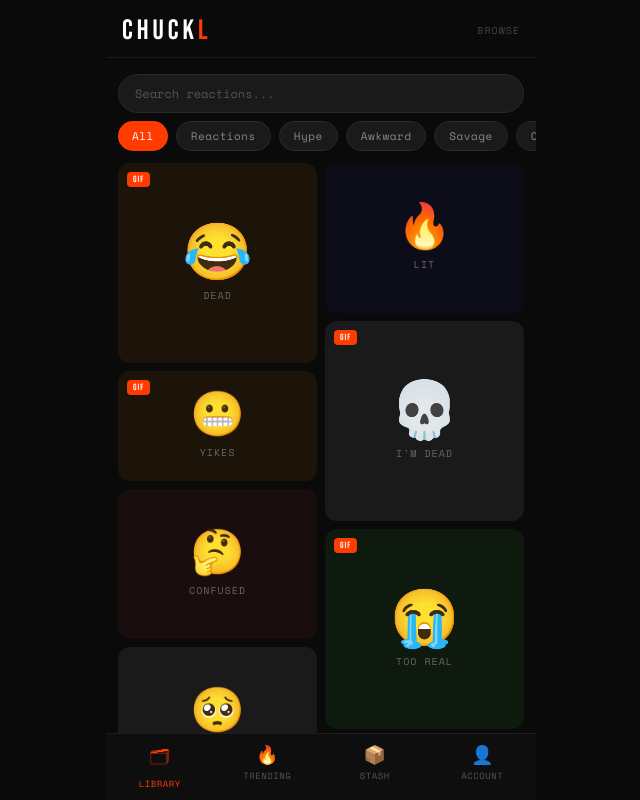
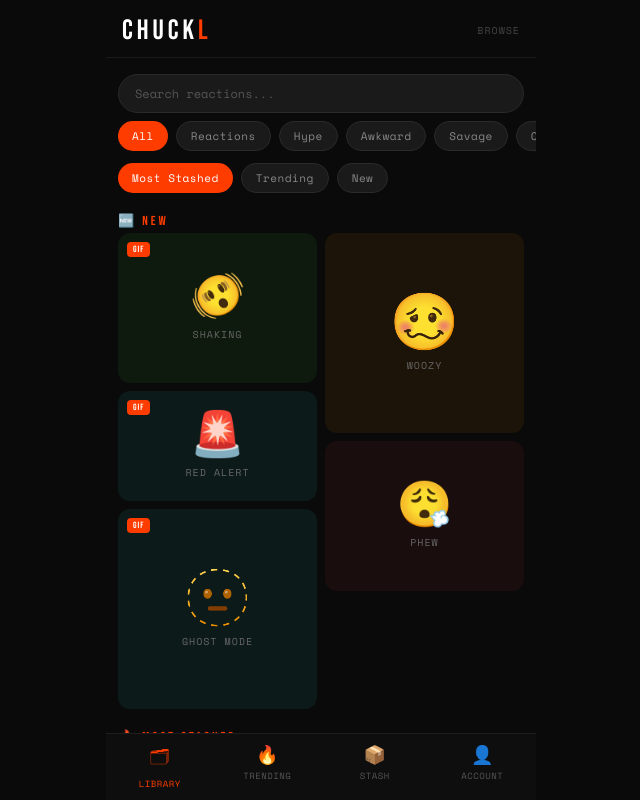
Before and after one commit to zhunton/chuckl, a React (Vite) app: page / in a window 1280 px wide. Shown: the whole page, without its empty margins (319-959 px from the left). Built offline with nearby package versions, Linux system fonts and the light colour scheme.

Commit message:
Chuckl v3: stash counts, sort controls, trending ranks, discovery window

```diff
--- a/src/App.jsx
+++ b/src/App.jsx
@@ -1,4 +1,4 @@
-import { useState, useCallback } from 'react'
+import { useState, useCallback, useMemo } from 'react'
 
 // ─── Mock Data ───────────────────────────────────────────────────────────────
 const CATEGORIES = [
@@ -7,30 +7,38 @@ const CATEGORIES = [
 ]
 
 const MEME_DATA = [
-  { id: 1,  emoji: '😂', label: 'Dead',          category: 'Reactions',  aspect: 'tall',   isGif: true  },
-  { id: 2,  emoji: '🔥', label: 'Lit',           category: 'Hype',       aspect: 'square', isGif: false },
-  { id: 3,  emoji: '😬', label: 'Yikes',         category: 'Awkward',    aspect: 'wide',   isGif: true  },
-  { id: 4,  emoji: '💀', label: "I'm Dead",      category: 'Savage',     aspect: 'tall',   isGif: true  },
-  { id: 5,  emoji: '🤔', label: 'Confused',      category: 'Confused',   aspect: 'square', isGif: false },
-  { id: 6,  emoji: '😭', label: 'Too Real',      category: 'Relatable',  aspect: 'tall',   isGif: true  },
-  { id: 7,  emoji: '🥺', label: 'Please',        category: 'Wholesome',  aspect: 'square', isGif: false },
-  { id: 8,  emoji: '🙅', label: 'Hard No',       category: 'No Thanks',  aspect: 'wide',   isGif: true  },
-  { id: 9,  emoji: '💯', label: 'Facts',         category: 'Agreement',  aspect: 'square', isGif: false },
-  { id: 10, emoji: '😱', label: 'No Way',        category: 'Shock',      aspect: 'tall',   isGif: true  },
-  { id: 11, emoji: '🤣', label: 'Rolling',       category: 'Reactions',  aspect: 'wide',   isGif: true  },
-  { id: 12, emoji: '🚀', label: "Let's Go",      category: 'Hype',       aspect: 'tall',   isGif: false },
-  { id: 13, emoji: '😅', label: 'Awkward...',    category: 'Awkward',    aspect: 'square', isGif: true  },
-  { id: 14, emoji: '😤', label: 'Not It',        category: 'Savage',     aspect: 'wide',   isGif: false },
-  { id: 15, emoji: '🫠', label: 'Melting',       category: 'Relatable',  aspect: 'tall',   isGif: true  },
-  { id: 16, emoji: '🤯', label: 'Mind Blown',    category: 'Shock',      aspect: 'square', isGif: true  },
-  { id: 17, emoji: '🫶', label: 'Big Love',      category: 'Wholesome',  aspect: 'tall',   isGif: false },
-  { id: 18, emoji: '🙌', label: 'Agreed',        category: 'Agreement',  aspect: 'wide',   isGif: true  },
-  { id: 19, emoji: '😵', label: 'Dizzy',         category: 'Confused',   aspect: 'square', isGif: true  },
-  { id: 20, emoji: '🫡', label: 'Understood',    category: 'No Thanks',  aspect: 'tall',   isGif: false },
+  { id: 1,  emoji: '😂', label: 'Dead',          category: 'Reactions',  aspect: 'tall',   isGif: true,  stashCount: 14200, trendingScore: 10820, isNew: false },
+  { id: 2,  emoji: '🔥', label: 'Lit',           category: 'Hype',       aspect: 'square', isGif: false, stashCount: 8900,  trendingScore: 6480,  isNew: false },
+  { id: 3,  emoji: '😬', label: 'Yikes',         category: 'Awkward',    aspect: 'wide',   isGif: true,  stashCount: 5600,  trendingScore: 4150,  isNew: false },
+  { id: 4,  emoji: '💀', label: "I'm Dead",      category: 'Savage',     aspect: 'tall',   isGif: true,  stashCount: 11300, trendingScore: 8340,  isNew: false },
+  { id: 5,  emoji: '🤔', label: 'Confused',      category: 'Confused',   aspect: 'square', isGif: false, stashCount: 3400,  trendingScore: 2190,  isNew: false },
+  { id: 6,  emoji: '😭', label: 'Too Real',      category: 'Relatable',  aspect: 'tall',   isGif: true,  stashCount: 9800,  trendingScore: 7510,  isNew: false },
+  { id: 7,  emoji: '🥺', label: 'Please',        category: 'Wholesome',  aspect: 'square', isGif: false, stashCount: 7200,  trendingScore: 5290,  isNew: false },
+  { id: 8,  emoji: '🙅', label: 'Hard No',       category: 'No Thanks',  aspect: 'wide',   isGif: true,  stashCount: 4100,  trendingScore: 2870,  isNew: false },
+  { id: 9,  emoji: '💯', label: 'Facts',         category: 'Agreement',  aspect: 'square', isGif: false, stashCount: 6700,  trendingScore: 4960,  isNew: false },
+  { id: 10, emoji: '😱', label: 'No Way',        category: 'Shock',      aspect: 'tall',   isGif: true,  stashCount: 12800, trendingScore: 11230, isNew: false },
+  { id: 11, emoji: '🤣', label: 'Rolling',       category: 'Reactions',  aspect: 'wide',   isGif: true,  stashCount: 10500, trendingScore: 7920,  isNew: false },
+  { id: 12, emoji: '🚀', label: "Let's Go",      category: 'Hype',       aspect: 'tall',   isGif: false, stashCount: 7800,  trendingScore: 5600,  isNew: false },
+  { id: 13, emoji: '😅', label: 'Awkward...',    category: 'Awkward',    aspect: 'square', isGif: true,  stashCount: 2900,  trendingScore: 1840,  isNew: false },
+  { id: 14, emoji: '😤', label: 'Not It',        category: 'Savage',     aspect: 'wide',   isGif: false, stashCount: 1800,  trendingScore: 1050,  isNew: false },
+  { id: 15, emoji: '🫠', label: 'Melting',       category: 'Relatable',  aspect: 'tall',   isGif: true,  stashCount: 9100,  trendingScore: 6730,  isNew: false },
+  { id: 16, emoji: '🤯', label: 'Mind Blown',    category: 'Shock',      aspect: 'square', isGif: true,  stashCount: 13500, trendingScore: 10180, isNew: false },
+  { id: 17, emoji: '🫶', label: 'Big Love',      category: 'Wholesome',  aspect: 'tall',   isGif: false, stashCount: 5300,  trendingScore: 3640,  isNew: false },
+  { id: 18, emoji: '🙌', label: 'Agreed',        category: 'Agreement',  aspect: 'wide',   isGif: true,  stashCount: 8400,  trendingScore: 6390,  isNew: false },
+  { id: 19, emoji: '😵', label: 'Dizzy',         category: 'Confused',   aspect: 'square', isGif: true,  stashCount: 2200,  trendingScore: 1380,  isNew: false },
+  { id: 20, emoji: '🫡', label: 'Understood',    category: 'No Thanks',  aspect: 'tall',   isGif: false, stashCount: 1400,  trendingScore: 820,   isNew: false },
+  // New items — discovery window
+  { id: 21, emoji: '🫨', label: 'Shaking',       category: 'Reactions',  aspect: 'square', isGif: true,  stashCount: 42,    trendingScore: 390,   isNew: true  },
+  { id: 22, emoji: '🥴', label: 'Woozy',         category: 'Relatable',  aspect: 'tall',   isGif: false, stashCount: 18,    trendingScore: 210,   isNew: true  },
+  { id: 23, emoji: '🚨', label: 'Red Alert',     category: 'Hype',       aspect: 'wide',   isGif: true,  stashCount: 7,     trendingScore: 520,   isNew: true  },
+  { id: 24, emoji: '😮‍💨', label: 'Phew',          category: 'Awkward',    aspect: 'square', isGif: false, stashCount: 31,    trendingScore: 175,   isNew: true  },
+  { id: 25, emoji: '🫥', label: 'Ghost Mode',    category: 'No Thanks',  aspect: 'tall',   isGif: true,  stashCount: 5,     trendingScore: 290,   isNew: true  },
 ]
 
-const TRENDING_IDS = [10, 1, 16, 4, 11, 6, 3, 18, 15, 9, 2, 7]
-const TRENDING_DATA = TRENDING_IDS.map(id => MEME_DATA.find(m => m.id === id)).filter(Boolean)
+// Top 12 by trendingScore for Trending page
+const TRENDING_DATA = [...MEME_DATA]
+  .sort((a, b) => b.trendingScore - a.trendingScore)
+  .slice(0, 12)
 
 const FREE_LIMIT = 30
 
@@ -45,6 +53,11 @@ function getBgColor(emoji) {
   const palette = ['#1a1a1a', '#1c1408', '#0d1a0d', '#1a0d0d', '#0d0d1a', '#1a1a0d', '#0d1a1a']
   const code = emoji.codePointAt(0) || 0
   return palette[code % palette.length]
+}
+
+function formatCount(n) {
+  if (n >= 1000) return `${(n / 1000).toFixed(1).replace(/\.0$/, '')}K`
+  return `${n}`
 }
 
 // ─── Components ──────────────────────────────────────────────────────────────
@@ -157,7 +170,7 @@ function ComingSoonModal({ visible, onClose }) {
   )
 }
 
-function MemeCard({ item, onStash, onCopy, isStashed }) {
+function MemeCard({ item, onStash, onCopy, isStashed, rank }) {
   const [hovered, setHovered] = useState(false)
   const h = aspectHeight(item.aspect)
 
@@ -182,6 +195,8 @@ function MemeCard({ item, onStash, onCopy, isStashed }) {
         fontFamily: 'Space Mono, monospace', fontSize: 10, color: '#666',
         marginTop: 8, letterSpacing: 1, textTransform: 'uppercase',
       }}>{item.label}</div>
+
+      {/* GIF badge */}
       {item.isGif && (
         <div style={{
           position: 'absolute', top: 8, left: 8, background: '#ff3c00',
@@ -189,6 +204,17 @@ function MemeCard({ item, onStash, onCopy, isStashed }) {
           padding: '2px 6px', borderRadius: 4, letterSpacing: 1,
         }}>GIF</div>
       )}
+
+      {/* Trend rank badge */}
+      {rank != null && (
+        <div style={{
+          position: 'absolute', top: item.isGif ? 28 : 8, left: 8,
+          background: '#ff3c00', color: '#fff', fontSize: 9,
+          fontFamily: 'Bebas Neue, sans-serif', padding: '2px 6px',
+          borderRadius: 4, letterSpacing: 1,
+        }}>#{rank}</div>
+      )}
+
       {isStashed && (
         <div style={{ position: 'absolute', top: 8, right: 8, fontSize: 14 }}>📌</div>
       )}
@@ -222,12 +248,18 @@ function MemeCard({ item, onStash, onCopy, isStashed }) {
         >
           COPY
         </button>
+        <div style={{
+          fontFamily: 'Space Mono, monospace', fontSize: 10, color: '#777',
+          letterSpacing: 0.5,
+        }}>
+          {formatCount(item.stashCount)} stashed
+        </div>
       </div>
     </div>
   )
 }
 
-function MemeGrid({ items, onStash, onCopy, stashedIds }) {
+function MemeGrid({ items, onStash, onCopy, stashedIds, rankMap }) {
   const col1 = items.filter((_, i) => i % 2 === 0)
   const col2 = items.filter((_, i) => i % 2 === 1)
 
@@ -235,15 +267,33 @@ function MemeGrid({ items, onStash, onCopy, stashedIds }) {
     <div style={{ display: 'grid', gridTemplateColumns: '1fr 1fr', gap: 8, padding: '0 12px 12px' }}>
       <div style={{ display: 'flex', flexDirection: 'column', gap: 8 }}>
         {col1.map(item => (
-          <MemeCard key={item.id} item={item} onStash={onStash} onCopy={onCopy} isStashed={stashedIds.has(item.id)} />
+          <MemeCard
+            key={item.id} item={item} onStash={onStash} onCopy={onCopy}
+            isStashed={stashedIds.has(item.id)}
+            rank={rankMap ? rankMap[item.id] : undefined}
+          />
         ))}
       </div>
       <div style={{ display: 'flex', flexDirection: 'column', gap: 8 }}>
         {col2.map(item => (
-          <MemeCard key={item.id} item={item} onStash={onStash} onCopy={onCopy} isStashed={stashedIds.has(item.id)} />
+          <MemeCard
+            key={item.id} item={item} onStash={onStash} onCopy={onCopy}
+            isStashed={stashedIds.has(item.id)}
+            rank={rankMap ? rankMap[item.id] : undefined}
+          />
         ))}
       </div>
     </div>
+  )
+}
+
+function SectionLabel({ children }) {
+  return (
+    <div style={{
+      padding: '8px 12px 4px',
+      fontFamily: 'Bebas Neue, sans-serif', fontSize: 13, color: '#ff3c00',
+      letterSpacing: 3,
+    }}>{children}</div>
   )
 }
 
@@ -272,18 +322,68 @@ function CategoryChips({ selected, onSelect }) {
   )
 }
 
+const SORT_OPTIONS = [
+  { id: 'most-stashed', label: 'Most Stashed' },
+  { id: 'trending',     label: 'Trending' },
+  { id: 'new',          label: 'New' },
+]
+
+function SortChips({ selected, onSelect }) {
+  return (
+    <div style={{
+      display: 'flex', gap: 8, padding: '0 12px 12px',
+      scrollbarWidth: 'none', msOverflowStyle: 'none',
+    }}>
+      {SORT_OPTIONS.map(opt => (
+        <button
+          key={opt.id}
+          onClick={() => onSelect(opt.id)}
+          style={{
+            flexShrink: 0, padding: '6px 14px',
+            background: selected === opt.id ? '#ff3c00' : '#1a1a1a',
+            color: selected === opt.id ? '#fff' : '#888',
+            border: selected === opt.id ? 'none' : '1px solid #2a2a2a',
+            borderRadius: 20, fontFamily: 'Space Mono, monospace',
+            fontSize: 11, cursor: 'pointer', letterSpacing: 0.5,
+            transition: 'all 0.15s',
+          }}
+        >{opt.label}</button>
+      ))}
+    </div>
+  )
+}
+
 // ─── Pages ───────────────────────────────────────────────────────────────────
 
 function LibraryPage({ onStash, onCopy, stashedIds }) {
   const [category, setCategory] = useState('All')
   const [search, setSearch] = useState('')
+  const [sort, setSort] = useState('most-stashed')
 
-  const filtered = MEME_DATA.filter(m => {
-    const matchCat = category === 'All' || m.category === category
-    const matchSearch = m.label.toLowerCase().includes(search.toLowerCase()) ||
-                        m.category.toLowerCase().includes(search.toLowerCase())
-    return matchCat && matchSearch
-  })
+  const { newItems, mainItems } = useMemo(() => {
+    const base = MEME_DATA.filter(m => {
+      const matchCat = category === 'All' || m.category === category
+      const matchSearch = m.label.toLowerCase().includes(search.toLowerCase()) ||
+                          m.category.toLowerCase().includes(search.toLowerCase())
+      return matchCat && matchSearch
+    })
+
+    if (sort === 'new') {
+      return { newItems: [], mainItems: base.filter(m => m.isNew) }
+    }
+
+    const newOnes = base.filter(m => m.isNew)
+    const rest = base.filter(m => !m.isNew)
+
+    if (sort === 'trending') {
+      rest.sort((a, b) => b.trendingScore - a.trendingScore)
+    } else {
+      // most-stashed
+      rest.sort((a, b) => b.stashCount - a.stashCount)
+    }
+
+    return { newItems: newOnes, mainItems: rest }
+  }, [category, search, sort])
 
   return (
     <div style={{ flex: 1, overflowY: 'auto' }}>
@@ -301,12 +401,48 @@ function LibraryPage({ onStash, onCopy, stashedIds }) {
         />
       </div>
       <CategoryChips selected={category} onSelect={setCategory} />
-      <MemeGrid items={filtered} onStash={onStash} onCopy={onCopy} stashedIds={stashedIds} />
+      <SortChips selected={sort} onSelect={setSort} />
+
+      {newItems.length > 0 && (
+        <>
+          <SectionLabel>🆕 New</SectionLabel>
+          <MemeGrid items={newItems} onStash={onStash} onCopy={onCopy} stashedIds={stashedIds} />
+        </>
+      )}
+
+      {mainItems.length > 0 && (
+        <>
+          {newItems.length > 0 && (
+            <SectionLabel>
+              {sort === 'trending' ? '📈 Trending' : '🔥 Most Stashed'}
+            </SectionLabel>
+          )}
+          <MemeGrid items={mainItems} onStash={onStash} onCopy={onCopy} stashedIds={stashedIds} />
+        </>
+      )}
+
+      {newItems.length === 0 && mainItems.length === 0 && (
+        <div style={{
+          display: 'flex', flexDirection: 'column', alignItems: 'center',
+          padding: 60, gap: 12,
+        }}>
+          <div style={{ fontSize: 36 }}>🔍</div>
+          <div style={{
+            fontFamily: 'Space Mono, monospace', fontSize: 12, color: '#555', textAlign: 'center',
+          }}>No reactions found</div>
+        </div>
+      )}
     </div>
   )
 }
 
 function TrendingPage({ onStash, onCopy, stashedIds }) {
+  const rankMap = useMemo(() => {
+    const map = {}
+    TRENDING_DATA.forEach((item, i) => { map[item.id] = i + 1 })
+    return map
+  }, [])
+
   return (
     <div style={{ flex: 1, overflowY: 'auto' }}>
       <div style={{ padding: '16px 12px 12px' }}>
@@ -318,7 +454,10 @@ function TrendingPage({ onStash, onCopy, stashedIds }) {
           fontFamily: 'Space Mono, monospace', fontSize: 10, color: '#555',
         }}>Top reactions everyone&apos;s using right now</div>
       </div>
-      <MemeGrid items={TRENDING_DATA} onStash={onStash} onCopy={onCopy} stashedIds={stashedIds} />
+      <MemeGrid
+        items={TRENDING_DATA} onStash={onStash} onCopy={onCopy}
+        stashedIds={stashedIds} rankMap={rankMap}
+      />
     </div>
   )
 }
@@ -528,7 +667,7 @@ function AccountPage({ stashCount, onUpgradeClick }) {
             padding: '16px',
           }}>
             <div style={{ fontFamily: 'Space Mono, monospace', fontSize: 12, color: '#555' }}>Version</div>
-            <div style={{ fontFamily: 'Space Mono, monospace', fontSize: 11, color: '#444' }}>2.0.0</div>
+            <div style={{ fontFamily: 'Space Mono, monospace', fontSize: 11, color: '#444' }}>3.0.0</div>
           </div>
         </div>
       </div>
```
